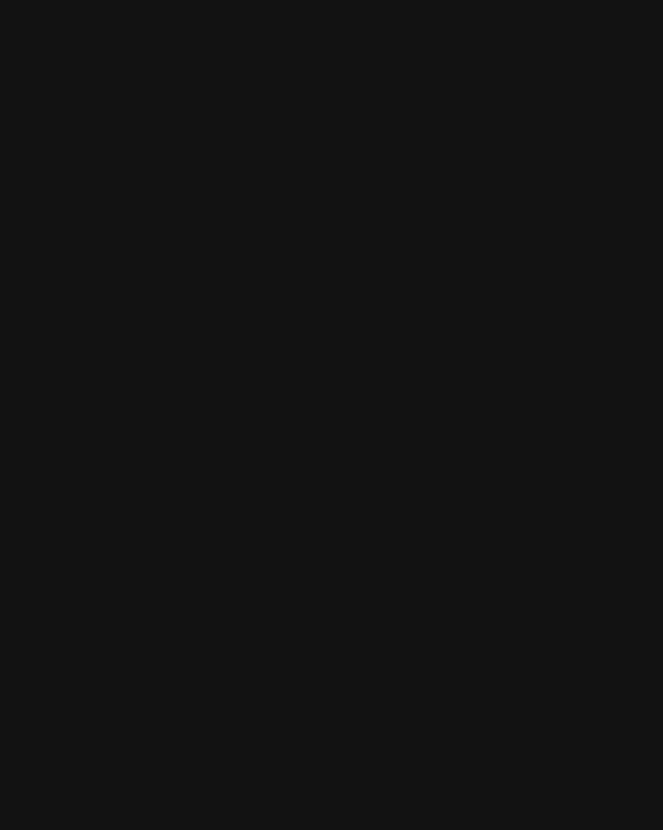
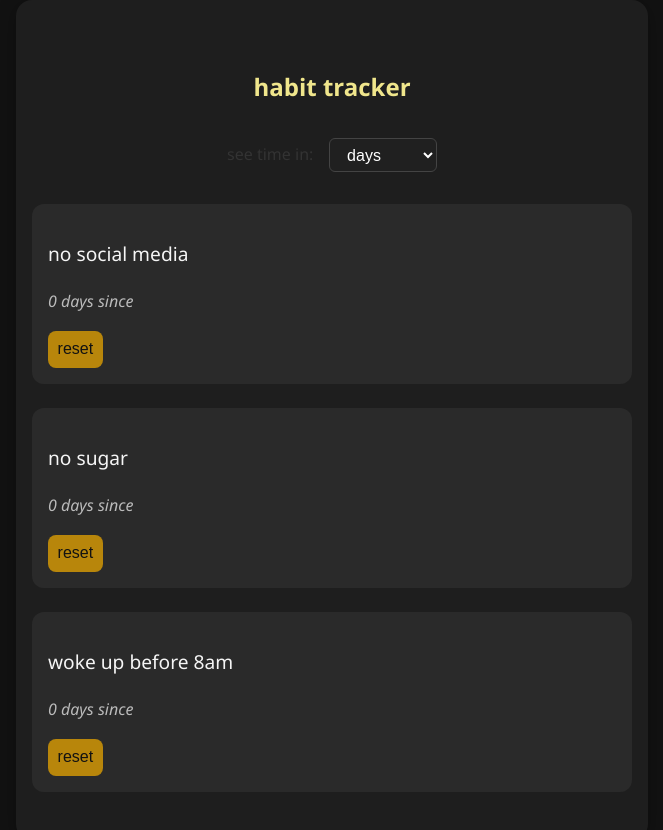
Before and after one commit to 46-HA/afterglow, a React (Vite) app in the folder afterglow/: page /habit in a window 1280 px wide. Before the commit this address had no page. Shown: the top 830 px of the page, without its empty margins (308-971 px from the left). Before the commit the page ends 800 px from the top, so only its background shows below. Built offline with nearby package versions, Linux system fonts and the light colour scheme.

Commit message:
added a habit thing

```diff
--- a/afterglow/src/App.jsx
+++ b/afterglow/src/App.jsx
@@ -7,6 +7,7 @@ import Login from './Userlogin';
 import SignUp from "./Usersignup";
 import Emotions from './Emotions.jsx';
 import Reminders from './Reminders.jsx';
+import Habit from './Habit.jsx';
 
 import sunIcon from './images/sun.png';
 import moonIcon from './images/moon.png';
@@ -48,6 +49,7 @@ export default function App() {
       <Route path="/mood" element={<MoodTracker />} />
       <Route path="/emotion" element={<Emotions />} />
       <Route path="/reminders" element={<Reminders />} />
+      <Route path="/habit" element={<Habit />} />
     </Routes>
   );
 }
--- a/afterglow/src/Dashboard.jsx
+++ b/afterglow/src/Dashboard.jsx
@@ -117,6 +117,7 @@ export default function Dashboard() {
   <button onClick={getJournalIdea}>
     {loading ? 'getting idea...' : 'get journal idea'}
   </button>
+  <button onClick={() => navigate('/habit')}>habit tracker</button> {/* added habit tracker navigation */}
 </div>
 
         {error && <p className="error-message">{error}</p>}
--- /dev/null
+++ b/afterglow/src/Habit.jsx
@@ -0,0 +1,70 @@
+import './css/Habit.css';
+import { useEffect, useState } from 'react';
+
+const timeUnits = ['seconds', 'minutes', 'hours', 'days', 'months'];
+
+const habits = [
+  { name: 'no social media', key: 'habit_social' },
+  { name: 'no sugar', key: 'habit_sugar' },
+  { name: 'woke up before 8am', key: 'habit_wakeup' },
+];
+
+export default function Habit() {
+  const [unit, setUnit] = useState('days');
+  const [timestamps, setTimestamps] = useState({});
+
+  useEffect(() => {
+    const stored = {};
+    habits.forEach(habit => {
+      const storedTime = localStorage.getItem(habit.key);
+      stored[habit.key] = storedTime ? parseInt(storedTime) : Date.now();
+    });
+    setTimestamps(stored);
+  }, []);
+
+  const resetHabit = (key) => {
+    const now = Date.now();
+    const updated = { ...timestamps, [key]: now };
+    setTimestamps(updated);
+    localStorage.setItem(key, now.toString());
+  };
+
+  const getElapsed = (startTime) => {
+    const now = Date.now();
+    const elapsedMs = now - startTime;
+
+    const conversions = {
+      seconds: elapsedMs / 1000,
+      minutes: elapsedMs / (1000 * 60),
+      hours: elapsedMs / (1000 * 60 * 60),
+      days: elapsedMs / (1000 * 60 * 60 * 24),
+      months: elapsedMs / (1000 * 60 * 60 * 24 * 30),
+    };
+
+    return Math.floor(conversions[unit]);
+  };
+
+  return (
+    <div className="habit-container">
+      <h2>habit tracker</h2>
+      <div className="unit-selector">
+        <label>see time in:</label>
+        <select value={unit} onChange={(e) => setUnit(e.target.value)}>
+          {timeUnits.map((u) => (
+            <option key={u} value={u}>{u}</option>
+          ))}
+        </select>
+      </div>
+
+      <div className="habit-list">
+        {habits.map((habit) => (
+          <div className="habit-card" key={habit.key}>
+            <p className="habit-name">{habit.name}</p>
+            <p className="habit-time">{getElapsed(timestamps[habit.key])} {unit} since</p>
+            <button onClick={() => resetHabit(habit.key)}>reset</button>
+          </div>
+        ))}
+      </div>
+    </div>
+  );
+}
--- /dev/null
+++ b/afterglow/src/css/Habit.css
@@ -0,0 +1,92 @@
+body {
+    font-family: "Segoe UI", Tahoma, sans-serif;
+    background: #121212;
+    color: #f5f5f5;
+}
+
+.habit-container {
+    padding: 3rem 1rem;
+    max-width: 600px;
+    margin: 0 auto;
+    background: #1e1e1e;
+    border-radius: 16px;
+    box-shadow: 0 4px 20px rgba(0,0,0,0.3);
+    animation: fadeIn 1s ease;
+}
+
+h2{
+    text-align: center;
+    color: #f0e68c;
+    text-transform: lowercase;
+    margin-bottom: 2rem;
+}
+
+.unit-selector{
+    display: flex;
+    align-items: center;
+    justify-content: center;
+    gap: 1rem;
+    margin-bottom: 2rem;
+    text-transform: lowercase;
+}
+
+.unit-selector select {
+    background: #2c2c2c2c;
+    color: white;
+    border: 1px solid #444;
+    border-radius: 6px;
+    padding: 0.4rem 0.8rem;
+    font-size: 1rem;
+}
+
+.habit-list {
+    display: flex;
+    flex-direction: column;
+    gap: 1.5rem;
+}
+
+.habit-card {
+    background: #2a2a2a;
+    padding: 1rem;
+    border-radius: 12px;
+    flex-direction: column;
+    gap: 0.5rem;
+    text-transform: lowercase;
+}
+
+.habit-name {
+    font-size: 1.2rem;
+    color: #f5f5f5;
+}
+
+.habit-time {
+    font-style: italic;
+    color: #bbb;
+}
+
+.habit-card button {
+    background: #b8860b;
+    color: #121212;
+    border: none;
+    padding: 0.6rem;
+    font-size: 1rem;
+    border-radius: 8px;
+    cursor: pointer;
+    transition: background 0.2s ease;
+    text-transform: lowercase;
+}
+
+.habit-card button:hover {
+    background: #a97400;
+}
+
+@keyframes fadeIn {
+    from {
+        opacity: 0;
+        transform: translateY(10px);
+    }
+    to {
+        opacity: 1;
+        transform: translateY(0);
+    }
+}
```
Lines whose indentation alone changed are shown as unchanged.
